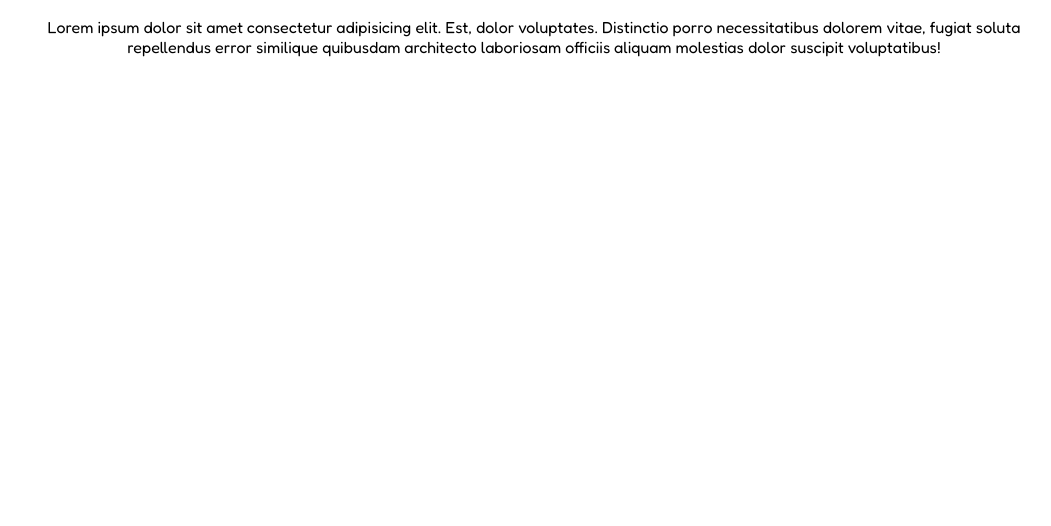
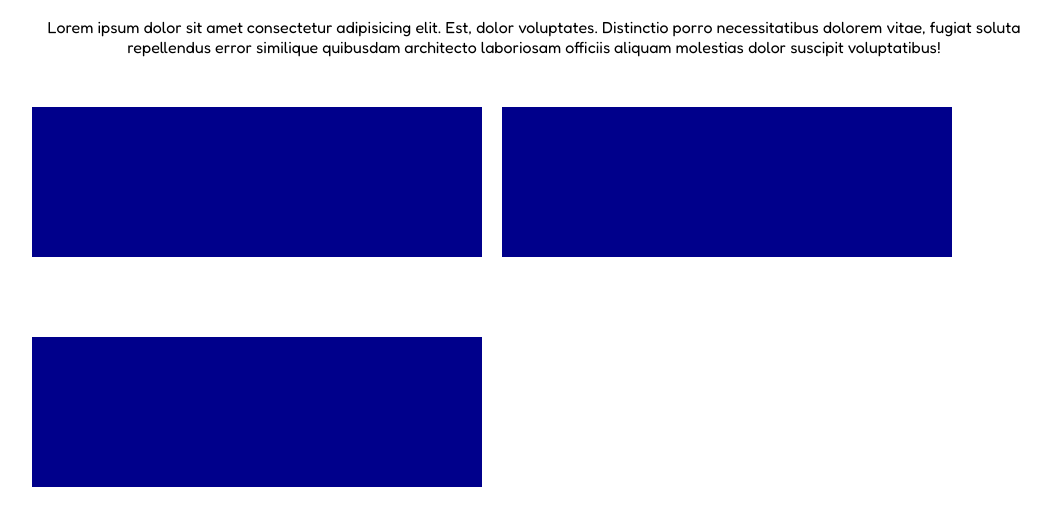
Before and after one commit to Pirisinu/html-css-float-cards, a plain HTML site: page index.html in a window 1280 px wide. Shown: the part 62-588 px from the top of the page, without its empty margins (106-1157 px from the left). Drawn offline with Linux system fonts and the light colour scheme.

Commit message:
float card

```diff
--- a/css/style.css
+++ b/css/style.css
@@ -17,3 +17,12 @@ section p{
   width: 80%;
   margin: auto;
 }
+.card{
+  width: 450px;
+  height: 150px;
+  margin: 40px 10px;
+  background-color: darkblue;
+}
+.float-left{
+  float: left;
+}
--- a/index.html
+++ b/index.html
@@ -21,7 +21,11 @@
       <p>Lorem ipsum dolor sit amet consectetur adipisicing elit. Est, dolor voluptates. Distinctio porro necessitatibus dolorem vitae, fugiat soluta repellendus error similique quibusdam architecto laboriosam officiis aliquam molestias dolor suscipit voluptatibus!</p>
     </section>
 <!-- Cards Float -->
-    <main></main>
+    <main>
+      <div class="card float-left"></div>
+      <div class="card float-left"></div>
+      <div class="card float-left"></div>
+    </main>
 
   </div>
 
```
